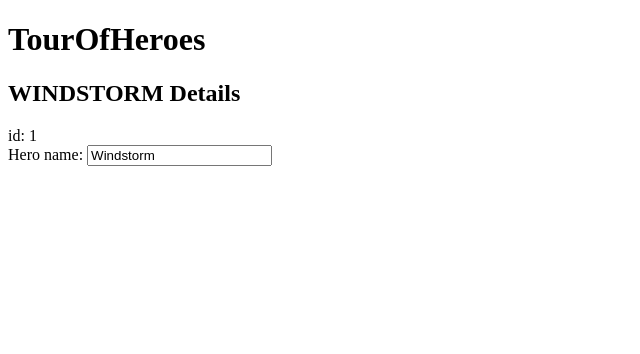
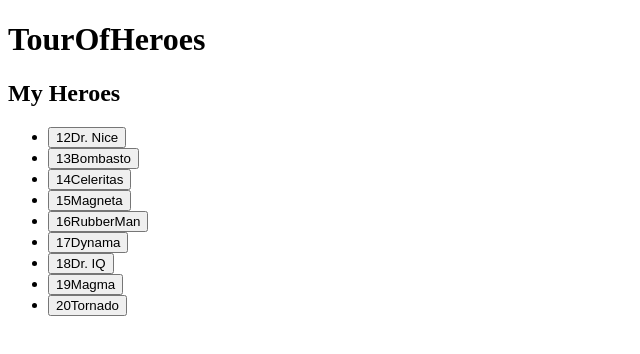
Before and after one commit to MyersMatt/TourOfHeroes, an Angular app: page / in a window 1280 px wide. Shown: the top 354 px of the page, without its empty margins (0-640 px from the left). Built offline with nearby package versions, Linux system fonts and the light colour scheme.

Commit message:
Page now displays a list of users

```diff
--- a/src/app/heroes/heroes.component.html
+++ b/src/app/heroes/heroes.component.html
@@ -1,6 +1,16 @@
-<h2>{{hero.name | uppercase}} Details</h2>
-<div><span>id: </span>{{hero.id}}</div>
-<div>
-  <label for="name">Hero name: </label>
-  <input id="name" [(ngModel)]="hero.name" placeholder="name" >
-</div>
+<!--<h2>{{hero.name | uppercase}} Details</h2>-->
+<!--<div><span>id: </span>{{hero.id}}</div>-->
+<!--<div>-->
+<!--  <label for="name">Hero name: </label>-->
+<!--  <input id="name" [(ngModel)]="hero.name" placeholder="name" >-->
+<!--</div>-->
+
+<h2>My Heroes</h2>
+<ul class="heroes">
+  <li *ngFor="let hero of heroes">
+    <button type="button">
+      <span class="badge">{{hero.id}}</span>
+      <span class="name">{{hero.name}}</span>
+    </button>
+  </li>
+</ul>
--- a/src/app/heroes/heroes.component.ts
+++ b/src/app/heroes/heroes.component.ts
@@ -1,5 +1,6 @@
 import { Component, OnInit } from '@angular/core';
 import {Hero} from "../interfaces/hero";
+import {HEROES} from "../mock-heroes";
 
 @Component({
   selector: 'app-heroes',
@@ -7,14 +8,15 @@
   styleUrls: ['./heroes.component.css']
 })
 export class HeroesComponent implements OnInit {
-
-  hero : Hero = {
-    id: 1,
-    name: 'Windstorm'
-  }
+  heroes: Hero[] | undefined;
+  // hero : Hero = {
+  //   id: 1,
+  //   name: 'Windstorm'
+  // }
   constructor() { }
 
   ngOnInit(): void {
+    this.heroes = HEROES;
   }
 
 }
```
